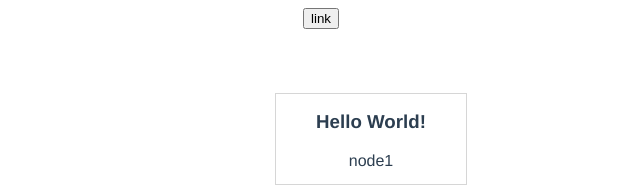
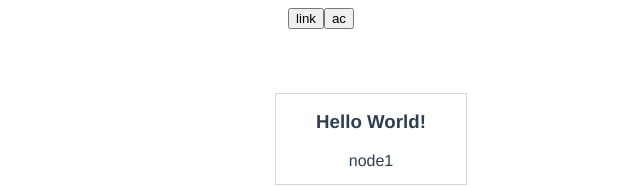
Before and after one commit to wuchuanxun/xnode-flow, a Vue app: page / in a window 1280 px wide. Shown: the top 186 px of the page, without its empty margins (319-959 px from the left). Built offline with nearby package versions, Linux system fonts and the light colour scheme.

Commit message:
node active state sync

```diff
--- a/examples/App.vue
+++ b/examples/App.vue
@@ -1,11 +1,12 @@
 <template>
   <div id="app">
     <button @click="LinkEnable=true;">link</button>
+    <button @click="activeall">ac</button>
     <xwork-area :width="700" :height="700" id="chome">
       <template v-for="(item,index) in nodes">
         <xdrag-resize :key="index" :parentW="700" :parentH="700" :parentLimitation="true"
           :name="item.name" :w="200" :h="100" :inlinking="LinkEnable"
-          :x="item.positionX" :y="item.positionY"
+          :x="item.positionX" :y="item.positionY" :isActive="item.IsSelected"
           @activated="item.IsSelected=true" @deactivated="item.IsSelected=false"
           @resizing="$refs.curve.vReloadall()" @dragging="$refs.curve.vReloadall()"
           @dragstop="$refs.curve.vReloadall()" @linkmove="linkmove"
@@ -59,11 +60,17 @@ export default {
   methods: {
       removeNode(index){
         let rnode=this.nodes.splice(index,1)[0];
+        console.log(rnode.IsSelected);
         for (let index = this.paths.length-1; index > -1; index--) {
           if(this.paths[index].startNode==rnode.name || this.paths[index].endNode==rnode.name){
             this.paths.splice(index,1);
           }
         }
+      },
+      activeall(){
+        this.nodes.forEach(ele=>{
+          this.$set(ele,'IsSelected',true);
+        })
       },
       removeLink(index){
         this.paths.splice(index,1);
--- a/packages/DragResize/src/DragResize.js
+++ b/packages/DragResize/src/DragResize.js
@@ -15,6 +15,9 @@ const styleMapping = {
 export default {
     name: 'xdrag-resize',
     props: {
+        IsSelected:{
+            type:Boolean,default:false
+        },
         inlinking:{
             type:Boolean,default:false,
         },
```
